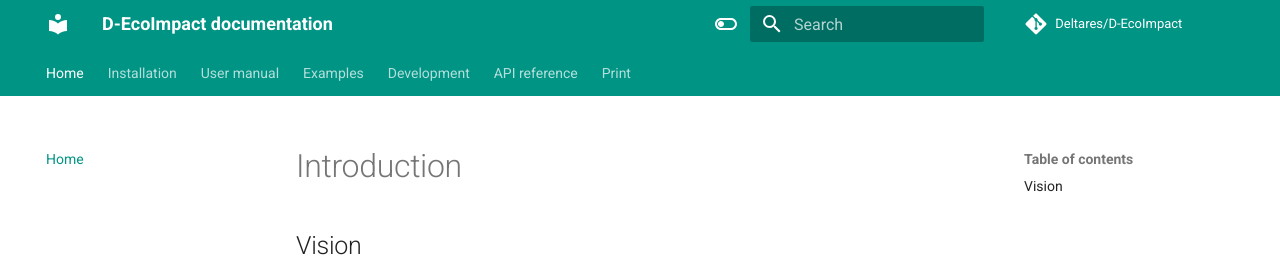
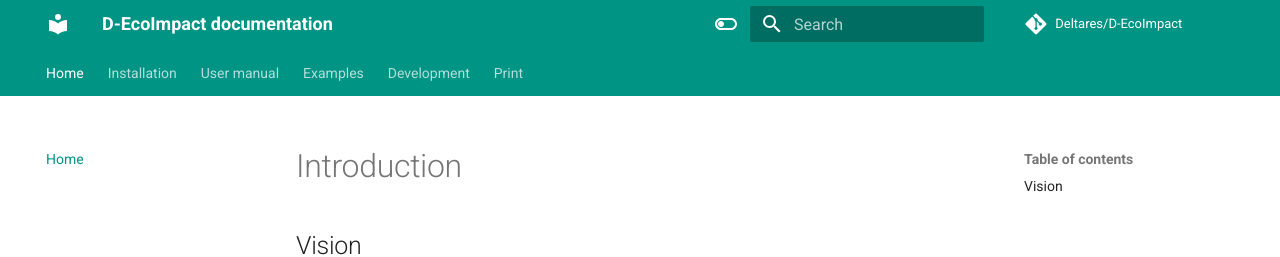
Before and after one commit to Deltares/D-EcoImpact, an MkDocs documentation site: the page built from docs/index.md, in a window 1280 px wide and 900 px high. Shown: the top 257 px of the window. Built offline with MkDocs 1.6.1 and Material for MkDocs 9.7.7, drawn with Linux system fonts in a browser that asks for light colours; comment, search, counter and statistics services are not loaded; the version menu is left out.

Commit message:
remove unnecessary link to api reference

```diff
--- a/mkdocs.yml
+++ b/mkdocs.yml
@@ -80,9 +80,6 @@
   - Development:
       - Architecture: "api/application_overview.md"
       - Development workflow: "development.md"
-  - API reference:
-      - Business:
-          - "Application.py": "api/business/application.md"
   - Print: "print_page"
 
 copyright: |
```
